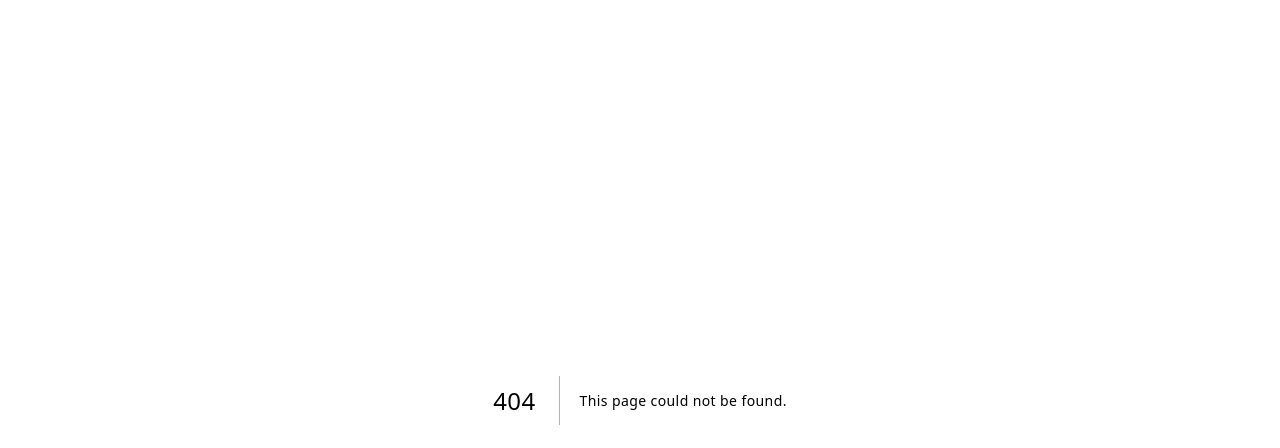
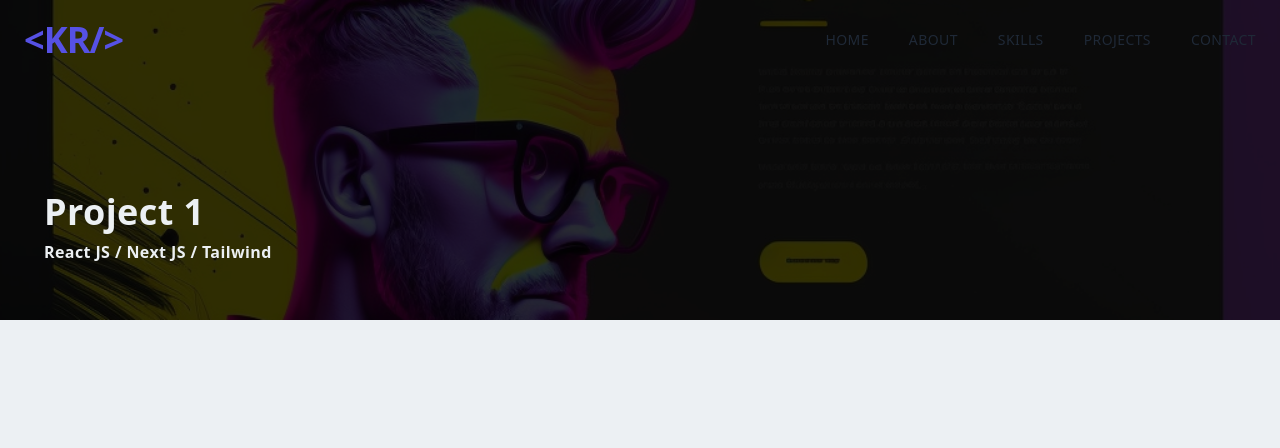
Before and after one commit to Kyle-D-Rehak/portfolio-website, a Next.js app: page /project1 in a window 1280 px wide. Before the commit this address had no page. Shown: the top 448 px of the page. Built offline with nearby package versions, Linux system fonts and the light colour scheme.

Commit message:
Update logo

```diff
--- a/components/Navbar.js
+++ b/components/Navbar.js
@@ -23,18 +23,19 @@ const Navbar = () => {
     <div
       className={
         shadow
-          ? "fixed w-full h-20 shadow-xl z-[100]"
-          : "fixed w-full h-20 z-[100]"
+          ? "fixed w-full h-20 shadow-xl z-[99]"
+          : "fixed w-full h-20 z-[99]"
       }
     >
       <div className="flex justify-between items-center w-full h-full px-6 2xl:px-16">
         <Link href="/">
-          <Image
+          <p className="text-[#5651e5] text-4xl font-bold tracking-tight">{`<KR/>`}</p>
+          {/* <Image
             src="/../public/assets/navLogo.png"
             alt=""
             width="120"
             height="60"
-          />
+          /> */}
         </Link>
         <div>
           <ul className="hidden md:flex">
@@ -59,7 +60,7 @@ const Navbar = () => {
             </Link>
           </ul>
           <div onClick={handleNav} className="md:hidden">
-            <AiOutlineMenu size={25} />
+            <AiOutlineMenu size={30} />
           </div>
         </div>
       </div>
@@ -80,12 +81,13 @@ const Navbar = () => {
         >
           <div>
             <div className="flex w-full items-center justify-between">
-              <Image
+              <p className="text-[#5651e5] text-3xl font-bold tracking-tight">{`<KR/>`}</p>
+              {/* <Image
                 src="/../public/assets/navLogo.png"
                 alt=""
                 width="80"
                 height="40"
-              />
+              /> */}
               <div
                 onClick={handleNav}
                 className="rounded-full shadow-lg shadow-gray-400 p-3 cursor-pointer"
@@ -101,19 +103,29 @@ const Navbar = () => {
             <div className="py-4 flex flex-col">
               <ul className="uppercase">
                 <Link href="/">
-                  <li className="py-4 text-sm">Home</li>
+                  <li onClick={handleNav} className="py-4 text-sm">
+                    Home
+                  </li>
                 </Link>
-                <Link href="/">
-                  <li className="py-4 text-sm">About</li>
+                <Link href="/#about">
+                  <li onClick={handleNav} className="py-4 text-sm">
+                    About
+                  </li>
                 </Link>
-                <Link href="/">
-                  <li className="py-4 text-sm">Skills</li>
+                <Link href="/#skills">
+                  <li onClick={handleNav} className="py-4 text-sm">
+                    Skills
+                  </li>
                 </Link>
-                <Link href="/">
-                  <li className="py-4 text-sm">Projects</li>
+                <Link href="/#projects">
+                  <li onClick={handleNav} className="py-4 text-sm">
+                    Projects
+                  </li>
                 </Link>
-                <Link href="/">
-                  <li className="py-4 text-sm">Contact</li>
+                <Link href="/#contact">
+                  <li onClick={handleNav} className="py-4 text-sm">
+                    Contact
+                  </li>
                 </Link>
               </ul>
               <div className="pt-40">
--- a/components/Projects.js
+++ b/components/Projects.js
@@ -20,7 +20,7 @@ const Projects = () => {
             title="Example 1"
             tech="React JS"
             bgImg={project4}
-            projectUrl="/wheresscorpion"
+            projectUrl="/project1"
           />
           <ProjectItem
             title="Example 2"
--- a/pages/_app.tsx
+++ b/pages/_app.tsx
@@ -1,6 +1,12 @@
-import '@/styles/globals.css'
-import type { AppProps } from 'next/app'
+import Navbar from "@/components/Navbar";
+import "@/styles/globals.css";
+import type { AppProps } from "next/app";
 
 export default function App({ Component, pageProps }: AppProps) {
-  return <Component {...pageProps} />
+  return (
+    <>
+      <Navbar />
+      <Component {...pageProps} />
+    </>
+  );
 }
--- /dev/null
+++ b/pages/project1.js
@@ -0,0 +1,26 @@
+import Image from "next/image";
+import React from "react";
+import project4 from "../public/assets/projects/project4.png";
+
+const project1 = () => {
+  return (
+    <div className="w-full">
+      <div className="w-screen h-[30vh] lg:h-[40vh] relative">
+        <div className="absolute top-0 left-0 w-full h-[30vh] lg:h-[40vh] bg-black/80 z-[10]"></div>
+        <Image
+          className="absolute z-[1]"
+          fill="true"
+          style={{ objectFit: "cover" }}
+          src={project4}
+          alt=""
+        />
+        <div className="absolute top-[70%] max-w-[1240px] w-full left-[50%] translate-x-[-50%] translate-y-[-50%] text-[#ecf0f3] px-6 z-10">
+          <h2 className="py-2">Project 1</h2>
+          <h3>React JS / Next JS / Tailwind</h3>
+        </div>
+      </div>
+    </div>
+  );
+};
+
+export default project1;
```
